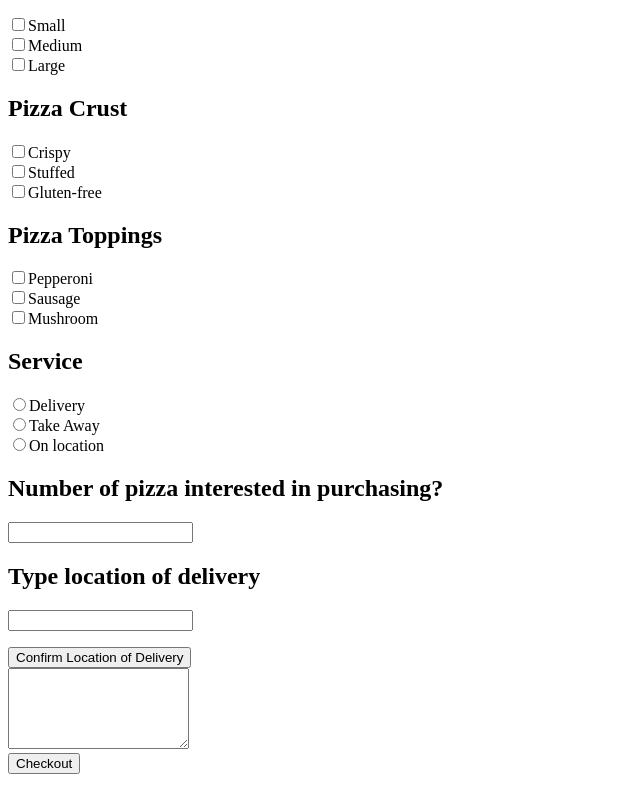
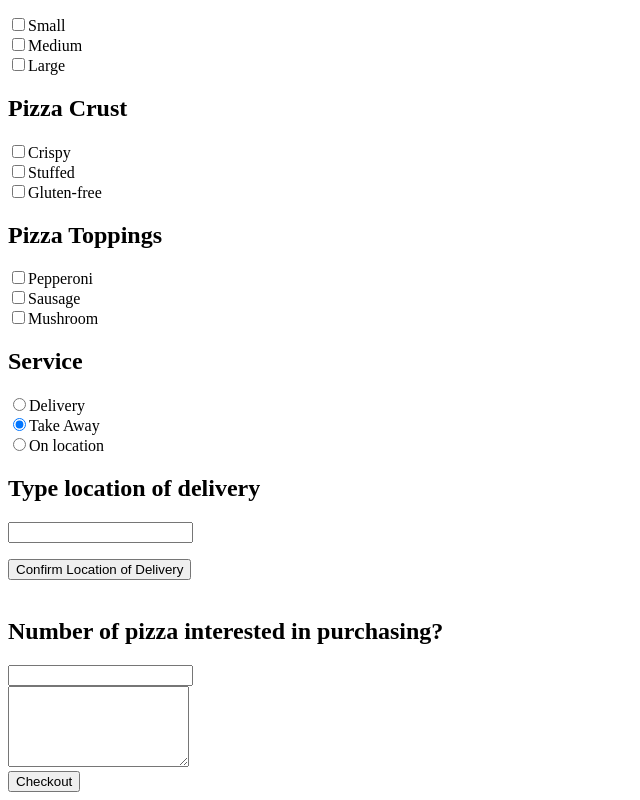
Before and after one commit to sheready/pizzaworld, a plain HTML site: page index.html in a window 1280 px wide. Shown: the part 830-1630 px from the top of the page, without its empty margins (0-640 px from the left). Drawn offline with Linux system fonts and the light colour scheme.

Commit message:
add id's to form and rearrage form contents

```diff
--- a/index.html
+++ b/index.html
@@ -61,29 +61,29 @@
     <div class="card">
       <h2 id="delivery">Service</h2>
     <div class="radio">
-      <label><input type="radio" name="optradio" value="yes">Delivery</label>
+      <label><input type="radio"  id="yesdeliver" name="optradio" value="yes">Delivery</label>
     </div>
     <div class="radio">
-      <label><input type="radio" name="optradio" value="no1">Take Away</label>
+      <label><input type="radio" id="no" name="optradio" value="no" checked>Take Away</label>
     </div>
     <div class="radio">
-      <label><input type="radio" name="optradio" value="no2">On location</label>
+      <label><input type="radio" id="no" name="optradio" value="no">On location</label>
     </div>
     </div>
-    <div class="card">
+
+    <div class="card" id="btn3">
+      <h2 id="location">Type location of delivery</h2>
+      <div class="form-group">
+        <input type="text" id="location2" value="" ></p>
+        <button id="btn1">Confirm Location of Delivery</button>
+    </div>
+    </div><br>
+     <div class="card">
       <h2 id="quantity">Number of pizza interested in purchasing?</h2>
       <div class="form-group">
         <input type="number" class="form-control" id="quantity">
       </div>
     </div>
-    <div class="card">
-      <h2 id="location">Type location of delivery</h2>
-      <div class="form-group">
-        <p><input type="text" id="location2" value=""></p>
-        <button id="btn1">Confirm Location of Delivery</button>
-    </div>
-    </div>
-
     <div class="card">
       <div class="form-group">
         <textarea class="form-control" rows="5" id="checkout"></textarea>
```
